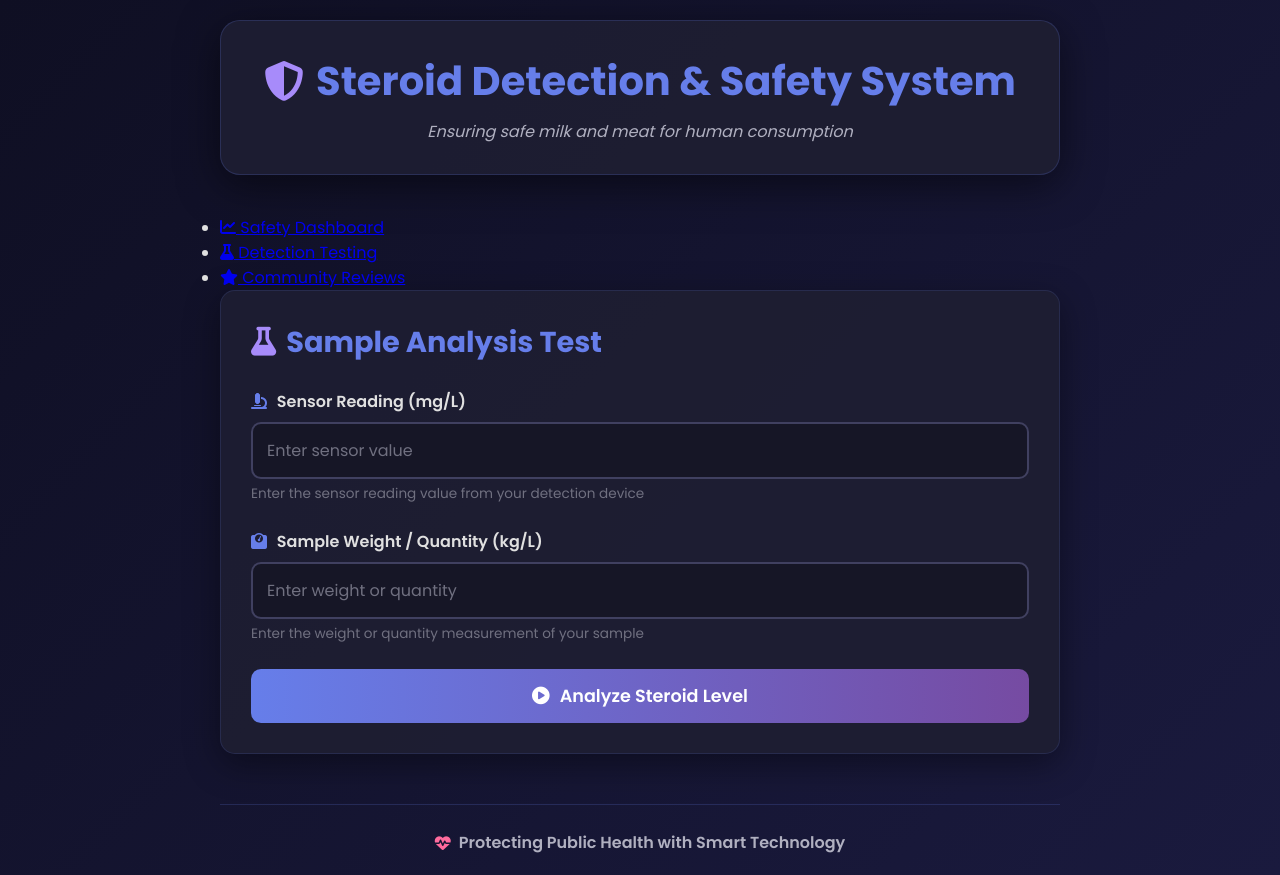
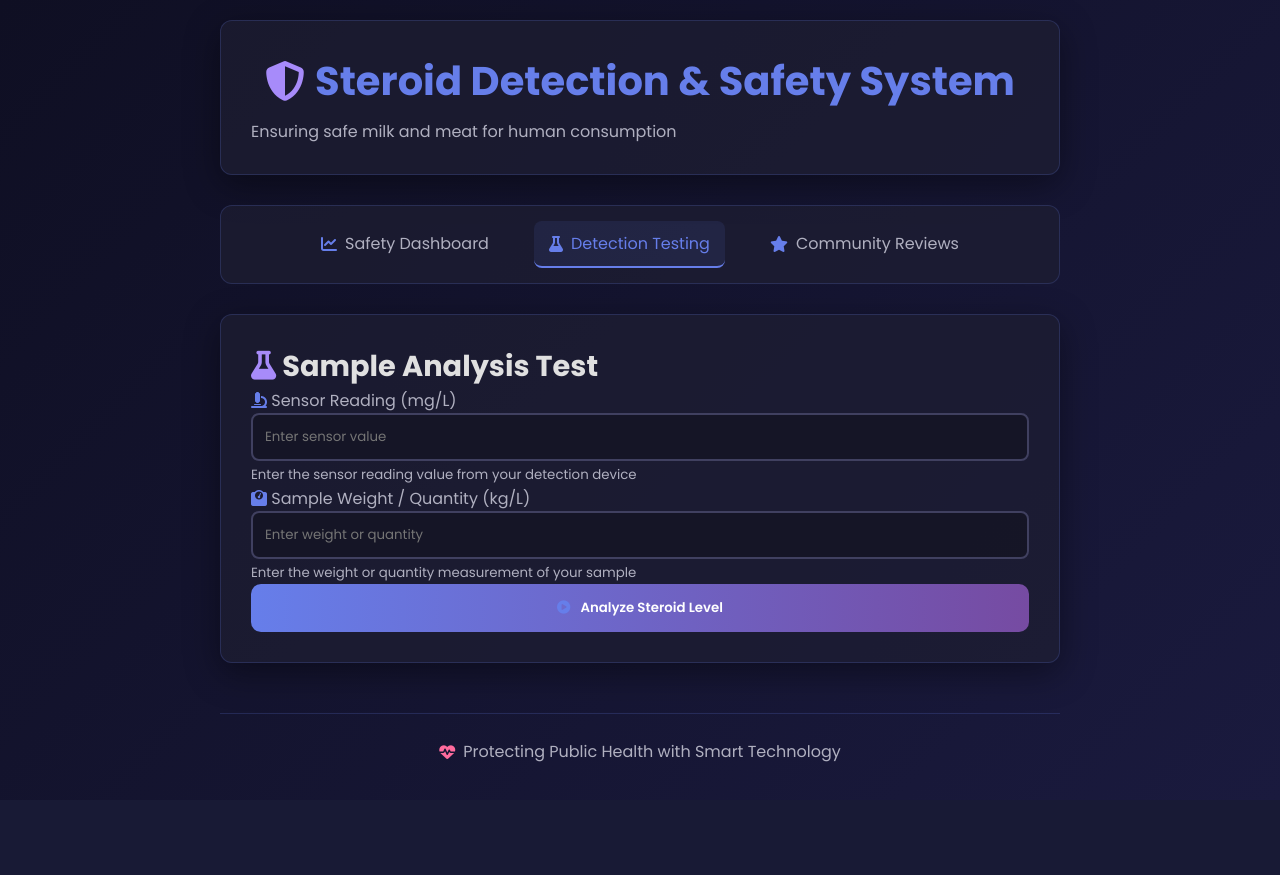
Before and after one commit to Charumathi-M-2007/PURECHECK-Ensuring-Steroid-Free-Milk-and-Meat, a Flask app: page /detection-testing in a window 1280 px wide. After the commit the page ends 762 px from the top, so only its background shows below. Run offline with Flask 3, Linux system fonts and the light colour scheme.

Commit message:
Update style.css

```diff
--- a/WEBSITE/Static/style.css
+++ b/WEBSITE/Static/style.css
@@ -1,395 +1,111 @@
-* {
-    margin: 0;
-    padding: 0;
-    box-sizing: border-box;
-    font-family: 'Poppins', sans-serif;
+:root {
+  --p: #667eea; --s: #a78bfa; --bg: #1a1a3e;
+  --t: #e0e0e0; --tm: #b0b0c0; --td: #9090a0;
+  --g-bg: rgba(30, 30, 50, 0.7);
+  --g-bd: 1px solid rgba(102, 126, 234, 0.2);
 }
 
+* { margin: 0; padding: 0; box-sizing: border-box; font-family: 'Poppins', sans-serif; }
+
 body {
-    background: linear-gradient(135deg, #0f0f23 0%, #1a1a3e 100%);
-    min-height: 100vh;
-    color: #e0e0e0;
+  background: linear-gradient(135deg, #0f0f23, var(--bg));
+  min-height: 100vh; color: var(--t);
 }
 
-.main-container {
-    max-width: 900px;
-    margin: auto;
-    padding: 20px 30px;
+.main-container { max-width: 900px; margin: auto; padding: 20px 30px; }
+
+/* Common Grid Layouts */
+.info-cards, .result-grid, .features-grid, .limits-info, .benefits-grid, .stats-grid, .recent-details {
+  display: grid; gap: 20px; margin-bottom: 25px;
 }
+.info-cards, .result-grid, .limits-info { grid-template-columns: repeat(auto-fit, minmax(250px, 1fr)); }
+.features-grid, .benefits-grid, .stats-grid { grid-template-columns: repeat(auto-fit, minmax(200px, 1fr)); }
 
-/* Header */
-header {
-    text-align: center;
-    margin-bottom: 40px;
-    animation: slideDown 0.8s ease-out;
+/* Common Headers */
+header h1, .result-card h2, .hero-content h2, .limits-section h2, .benefits-section h2, .statistics-section h2, .recent-section h2, .community-reviews-section h2, .quick-actions h2 {
+  color: var(--p); text-align: center; align-items: center; display: flex; justify-content: center; gap: 10px; margin-bottom: 20px;
 }
+header h1, .input-card h2, .result-card h2 { font-size: 1.8rem; }
+header h1 { font-size: 2.5rem; margin-bottom: 8px; }
+.hero-content h2 { font-size: 2.2rem; margin-bottom: 15px; }
 
-.header-content {
-    background: rgba(30, 30, 50, 0.95);
-    padding: 30px;
-    border-radius: 20px;
-    box-shadow: 0 10px 40px rgba(0, 0, 0, 0.5);
-    border: 1px solid rgba(102, 126, 234, 0.2);
+/* Icons & Text */
+i { color: var(--p); }
+header h1 i, .input-card h2 i, .result-card h2 i { color: var(--s); }
+footer i { color: #ff6b9d; }
+p, small, label, .input-group small { color: var(--tm); }
+strong, .result-label { color: var(--td); }
+
+/* Common Cards/Containers */
+header, .card, .navbar, .hero-section, .features-section, .limits-section, .benefits-section, .statistics-section, .recent-section, .quick-actions, .community-reviews-section, .status-section, .graph-container {
+  background: var(--g-bg); border: var(--g-bd); border-radius: 12px; padding: 20px; margin-bottom: 30px;
 }
+header, .card { padding: 30px; box-shadow: 0 10px 35px rgba(0,0,0,0.4); }
+.navbar { padding: 15px; display: flex; justify-content: center; }
+.hero-section { text-align: center; padding: 50px 30px; }
 
-header h1 {
-    color: #667eea;
-    font-size: 2.5rem;
-    margin-bottom: 8px;
-    display: flex;
-    align-items: center;
-    justify-content: center;
-    gap: 12px;
+.info-card, .feature-item, .limit-card, .benefit-item, .stat-card, .review-card, .recent-item, .result-item {
+  background: rgba(50, 50, 80, 0.7); border-radius: 10px; padding: 25px; border: var(--g-bd); transition: 0.3s;
 }
+.info-card, .result-item { border-left: 5px solid var(--p); }
+.info-card:hover, .card:hover, .feature-item:hover, .benefit-item:hover, .stat-card:hover, .review-card:hover {
+  transform: translateY(-5px); box-shadow: 0 10px 30px rgba(102, 126, 234, 0.2); border-color: rgba(102, 126, 234, 0.5);
+}
+.review-card:hover { transform: translateX(5px); }
 
-header h1 i {
-    color: #a78bfa;
+/* Inputs & Buttons */
+input, select, textarea {
+  width: 100%; padding: 12px; background: rgba(20, 20, 35, 0.8); border: 2px solid #404060;
+  border-radius: 8px; color: var(--t); outline: none; transition: 0.3s;
 }
+input:focus { border-color: var(--p); box-shadow: 0 0 12px rgba(102, 126, 234, 0.4); }
 
-header p {
-    color: #b0b0c0;
-    margin-top: 8px;
-    font-style: italic;
-    font-size: 1rem;
+button {
+  width: 100%; padding: 14px; background: linear-gradient(to right, var(--p), #764ba2);
+  border: none; border-radius: 10px; color: white; font-weight: 600; cursor: pointer;
+  display: flex; align-items: center; justify-content: center; gap: 10px; transition: 0.3s;
 }
+button:hover { transform: translateY(-2px); box-shadow: 0 12px 30px rgba(102, 126, 234, 0.5); letter-spacing: 0.5px; }
 
-/* Info Cards */
-.info-cards {
-    display: grid;
-    grid-template-columns: repeat(auto-fit, minmax(250px, 1fr));
-    gap: 20px;
-    margin-bottom: 40px;
+/* Navigation */
+.nav-links { list-style: none; display: flex; gap: 30px; flex-wrap: wrap; }
+.nav-links a { text-decoration: none; color: var(--tm); padding: 10px 15px; border-radius: 8px; transition: 0.3s; display: flex; align-items: center; gap: 8px; }
+.nav-links a:hover, .nav-links a.active { color: var(--p); background: rgba(102, 126, 234, 0.1); }
+.nav-links a.active { border-bottom: 2px solid var(--p); }
+
+/* Specific Elements */
+.status-badge {
+  display: inline-flex; align-items: center; gap: 8px; padding: 12px 24px; border-radius: 25px;
+  font-weight: 700; color: white; animation: pulse 2s infinite; box-shadow: 0 5px 15px rgba(0,0,0,0.3);
 }
+.status-badge.safe { background: linear-gradient(135deg, #2e7d32, #66bb6a); }
+.status-badge.caution { background: linear-gradient(135deg, #f57f17, #fbc02d); color: #000; }
+.status-badge.danger { background: linear-gradient(135deg, #c62828, #ef5350); }
 
-.info-card {
-    background: rgba(30, 30, 50, 0.8);
-    padding: 25px;
-    border-radius: 15px;
-    text-align: center;
-    box-shadow: 0 5px 20px rgba(0, 0, 0, 0.3);
-    transition: all 0.3s ease;
-    border: 1px solid rgba(102, 126, 234, 0.2);
-    border-left: 5px solid #667eea;
-}
+.result-value, .limit-value, .stat-value { display: block; color: var(--p); font-size: 1.8rem; font-weight: 700; }
+.stat-card { display: flex; align-items: center; gap: 15px; padding: 20px; }
+.review-header, .recent-header { display: flex; justify-content: space-between; margin-bottom: 15px; align-items: center; }
+.action-buttons { display: flex; justify-content: center; gap: 20px; flex-wrap: wrap; }
 
-.info-card:hover {
-    transform: translateY(-8px);
-    box-shadow: 0 15px 40px rgba(102, 126, 234, 0.2);
-    border-color: rgba(102, 126, 234, 0.5);
-}
+img { width: 100%; border-radius: 10px; transition: 0.3s; }
+img:hover { transform: scale(1.02); box-shadow: 0 10px 25px rgba(102, 126, 234, 0.2); }
 
-.info-card i {
-    font-size: 2.5rem;
-    color: #667eea;
-    margin-bottom: 12px;
-}
+footer { border-top: 1px solid rgba(102, 126, 234, 0.2); padding-top: 25px; text-align: center; margin-top: 50px; }
+footer p { justify-content: center; display: flex; align-items: center; gap: 8px; }
 
-.info-card h3 {
-    color: #e0e0e0;
-    font-size: 1.2rem;
-    margin-bottom: 8px;
-}
-
-.info-card p {
-    color: #9090a0;
-    font-size: 0.95rem;
-}
-
-/* Card */
-.card {
-    background: rgba(30, 30, 50, 0.9);
-    border-radius: 15px;
-    padding: 30px;
-    box-shadow: 0 10px 35px rgba(0, 0, 0, 0.4);
-    margin-bottom: 30px;
-    animation: fadeIn 0.8s ease-in-out;
-    transition: transform 0.3s, box-shadow 0.3s;
-    border: 1px solid rgba(102, 126, 234, 0.15);
-}
-
-.card:hover {
-    transform: translateY(-5px);
-    box-shadow: 0 20px 50px rgba(102, 126, 234, 0.2);
-}
-
-.input-card h2 {
-    color: #667eea;
-    margin-bottom: 25px;
-    font-size: 1.8rem;
-    display: flex;
-    align-items: center;
-    gap: 10px;
-}
-
-.input-card h2 i {
-    color: #a78bfa;
-}
-
-/* Input Group */
-.input-group {
-    margin-bottom: 25px;
-}
-
-.input-group small {
-    display: block;
-    margin-top: 5px;
-    color: #707080;
-    font-size: 0.85rem;
-}
-
-label {
-    display: block;
-    margin-bottom: 8px;
-    font-weight: 600;
-    color: #e0e0e0;
-    font-size: 1rem;
-}
-
-label i {
-    color: #667eea;
-    margin-right: 6px;
-}
-
-input {
-    width: 100%;
-    padding: 14px;
-    border-radius: 10px;
-    border: 2px solid #404060;
-    font-size: 1rem;
-    transition: border-color 0.3s, box-shadow 0.3s;
-    background: rgba(20, 20, 35, 0.8);
-    color: #e0e0e0;
-}
-
-input::placeholder {
-    color: #707080;
-}
-
-input:focus {
-    outline: none;
-    border-color: #667eea;
-    box-shadow: 0 0 12px rgba(102, 126, 234, 0.4);
-    background: rgba(20, 20, 35, 1);
-}
-
-/* Button */
-button {
-    width: 100%;
-    padding: 14px;
-    background: linear-gradient(to right, #667eea, #764ba2);
-    border: none;
-    border-radius: 10px;
-    color: white;
-    font-size: 1.1rem;
-    font-weight: 600;
-    cursor: pointer;
-    transition: all 0.3s;
-    display: flex;
-    align-items: center;
-    justify-content: center;
-    gap: 10px;
-}
-
-.btn-primary:hover {
-    transform: translateY(-2px);
-    box-shadow: 0 12px 30px rgba(102, 126, 234, 0.5);
-    letter-spacing: 0.5px;
-}
-
-.btn-primary:active {
-    transform: translateY(0);
-}
-
-/* Result Card */
-.result-header {
-    border-bottom: 3px solid #667eea;
-    padding-bottom: 15px;
-    margin-bottom: 25px;
-}
-
-.result-card h2 {
-    color: #667eea;
-    margin: 0;
-    font-size: 1.8rem;
-    display: flex;
-    align-items: center;
-    gap: 10px;
-}
-
-.result-card h2 i {
-    color: #a78bfa;
-}
-
-/* Result Grid */
-.result-grid {
-    display: grid;
-    grid-template-columns: repeat(auto-fit, minmax(200px, 1fr));
-    gap: 20px;
-    margin: 25px 0;
-}
-
-.result-item {
-    background: linear-gradient(135deg, rgba(102, 126, 234, 0.1) 0%, rgba(118, 75, 162, 0.1) 100%);
-    padding: 20px;
-    border-radius: 12px;
-    border: 1px solid rgba(102, 126, 234, 0.2);
-    border-left: 5px solid #667eea;
-}
-
-.result-label {
-    display: block;
-    color: #9090a0;
-    font-size: 0.9rem;
-    margin-bottom: 8px;
-    font-weight: 500;
-}
-
-.result-value {
-    display: block;
-    color: #667eea;
-    font-size: 1.8rem;
-    font-weight: 700;
-}
-
-/* Status Section */
-.status-section {
-    margin: 30px 0;
-    padding: 20px;
-    background: rgba(20, 20, 35, 0.6);
-    border-radius: 12px;
-    border: 1px solid rgba(102, 126, 234, 0.15);
-}
-
-.status-label {
-    margin: 0;
-    color: #e0e0e0;
-    font-weight: 600;
-    margin-bottom: 12px;
-}
-
-/* Status Badge */
-.status-badge {
-    display: inline-flex;
-    align-items: center;
-    gap: 8px;
-    padding: 12px 24px;
-    border-radius: 25px;
-    font-weight: 700;
-    font-size: 1rem;
-    color: white;
-    box-shadow: 0 5px 15px rgba(0, 0, 0, 0.3);
-    animation: pulse 2s infinite;
-}
-
-.status-badge.safe {
-    background: linear-gradient(135deg, #2e7d32 0%, #66bb6a 100%);
-}
-
-.status-badge.caution {
-    background: linear-gradient(135deg, #f57f17 0%, #fbc02d 100%);
-    color: #000;
-}
-
-.status-badge.danger {
-    background: linear-gradient(135deg, #c62828 0%, #ef5350 100%);
-}
-
-/* Graph Container */
-.graph-container {
-    margin-top: 30px;
-    padding: 20px;
-    background: rgba(20, 20, 35, 0.6);
-    border-radius: 12px;
-    border: 1px solid rgba(102, 126, 234, 0.2);
-}
-
-/* Image */
-img {
-    width: 100%;
-    border-radius: 10px;
-    transition: transform 0.3s, box-shadow 0.3s;
-}
-
-img:hover {
-    transform: scale(1.02);
-    box-shadow: 0 10px 25px rgba(102, 126, 234, 0.2);
-}
-
-/* Footer */
-footer {
-    text-align: center;
-    margin-top: 50px;
-    padding-top: 25px;
-    border-top: 1px solid rgba(102, 126, 234, 0.2);
-    color: #b0b0c0;
-    font-size: 1rem;
-    font-weight: 600;
-    animation: fadeIn 1s ease-in-out;
-}
-
-footer p {
-    margin: 0;
-    display: flex;
-    align-items: center;
-    justify-content: center;
-    gap: 8px;
-}
-
-footer i {
-    color: #ff6b9d;
-}
+/* Alerts */
+.alert { padding: 15px 20px; border-radius: 8px; margin-bottom: 20px; display: flex; gap: 10px; align-items: center; }
+.alert-success { background: rgba(76, 175, 80, 0.2); border: 1px solid rgba(76, 175, 80, 0.5); color: #81c784; }
+.alert-error { background: rgba(244, 67, 54, 0.2); border: 1px solid rgba(244, 67, 54, 0.5); color: #ef5350; }
 
 /* Animations */
-@keyframes fadeIn {
-    from {
-        opacity: 0;
-        transform: translateY(20px);
-    }
-    to {
-        opacity: 1;
-        transform: translateY(0);
-    }
+@keyframes fadeIn { from { opacity: 0; transform: translateY(20px); } to { opacity: 1; transform: translateY(0); } }
+@keyframes slideDown { from { opacity: 0; transform: translateY(-30px); } to { opacity: 1; transform: translateY(0); } }
+@keyframes pulse { 0%, 100% { transform: scale(1); } 50% { transform: scale(1.05); } }
+
+/* Responsive */
+@media (max-width: 768px) {
+  .main-container, .navbar { padding: 15px; }
+  header h1 { font-size: 2rem; }
+  .nav-links { flex-direction: column; gap: 10px; }
 }
-
-@keyframes slideDown {
-    from {
-        opacity: 0;
-        transform: translateY(-30px);
-    }
-    to {
-        opacity: 1;
-        transform: translateY(0);
-    }
-}
-
-@keyframes pulse {
-    0%, 100% {
-        transform: scale(1);
-    }
-    50% {
-        transform: scale(1.05);
-    }
-}
-
-/* Responsive Design */
-@media (max-width: 768px) {
-    .main-container {
-        padding: 15px;
-    }
-
-    header h1 {
-        font-size: 2rem;
-    }
-
-    .info-cards {
-        grid-template-columns: 1fr;
-    }
-
-    .card {
-        padding: 20px;
-    }
-
-    .result-grid {
-        grid-template-columns: 1fr;
-    }
-}
```
